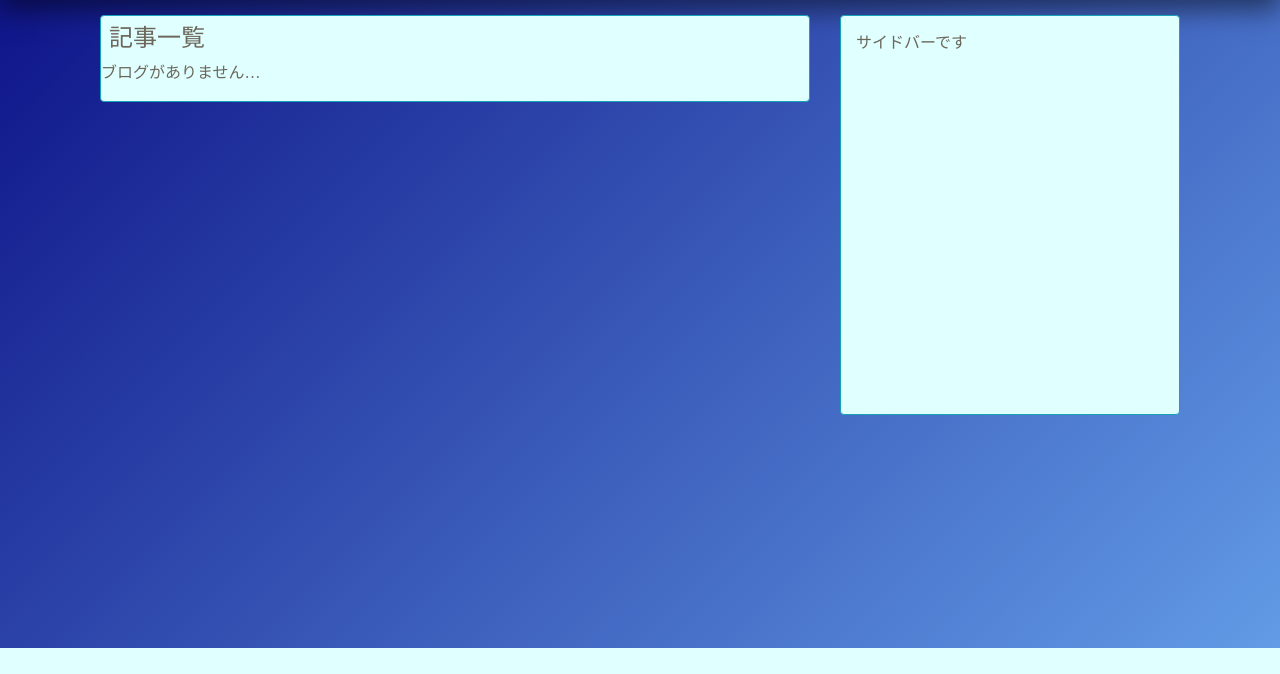
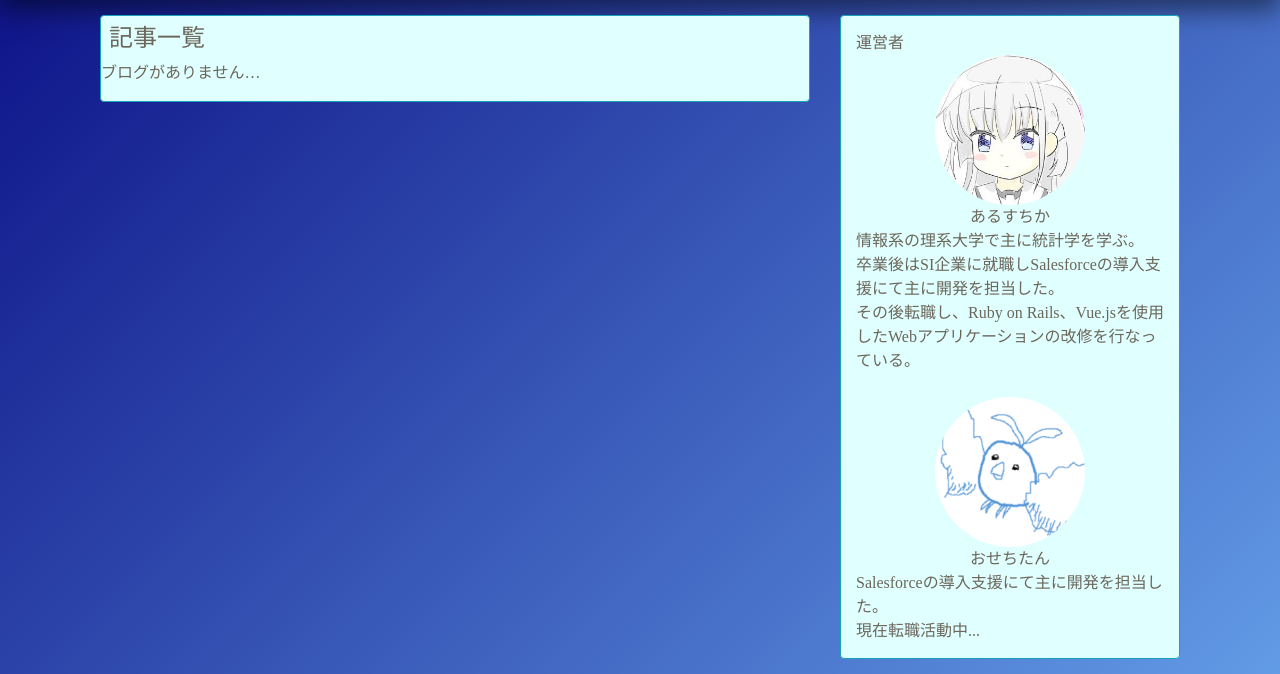
Before and after one commit to snaruse0608/myblog, a Django app: page / in a window 1280 px wide. Shown: the part 152-826 px from the top of the page. Before the commit the page ends 800 px from the top, so only its background shows below. Run offline with Django 3.2, Linux system fonts and the light colour scheme; data that the repository does not hold is empty; some libraries are stand-ins or nearby versions.

Commit message:
サイドバー作成

```diff
--- a/static/css/myhpstyle.css
+++ b/static/css/myhpstyle.css
@@ -39,7 +39,7 @@ img {
 
 .white-leaf-sidebar {
     margin: 15px;
-    height: 400px;
+    height: auto;
     background-color: lightcyan;
     padding: 15px 15px;
 }
@@ -97,3 +97,8 @@ img {
 	content: '●';
 	color: #fff;
 }
+
+.user-icon {
+    width: 150px;
+    margin: auto;
+}
--- a/templates/myblog/index.html
+++ b/templates/myblog/index.html
@@ -30,5 +30,21 @@
 
 <!-- サイドバー -->
 {% block sidebar %}
-    サイドバーです
+    <div>
+        運営者<br>
+        <div class="user-icon">
+            <img class="rounded-circle" src="../../../static/icon/shiroha_icon.jpg" />
+            <div style="text-align: center">あるすちか</div>
+        </div>
+        情報系の理系大学で主に統計学を学ぶ。<br>
+        卒業後はSI企業に就職しSalesforceの導入支援にて主に開発を担当した。<br>
+        その後転職し、Ruby on Rails、Vue.jsを使用したWebアプリケーションの改修を行なっている。<br>
+        <br>
+        <div class="user-icon">
+            <img class="rounded-circle" src="../../../static/icon/osechitan_icon.png" />
+            <div style="text-align: center">おせちたん</div>
+        </div>
+        Salesforceの導入支援にて主に開発を担当した。<br>
+        現在転職活動中...<br>
+    </div>
 {% endblock %}
```
Also changed, not shown: templates/myblog/detail.html (+17 -1 lines), static/icon/osechitan_icon.png (added), static/icon/shiroha_icon.jpg (added).
